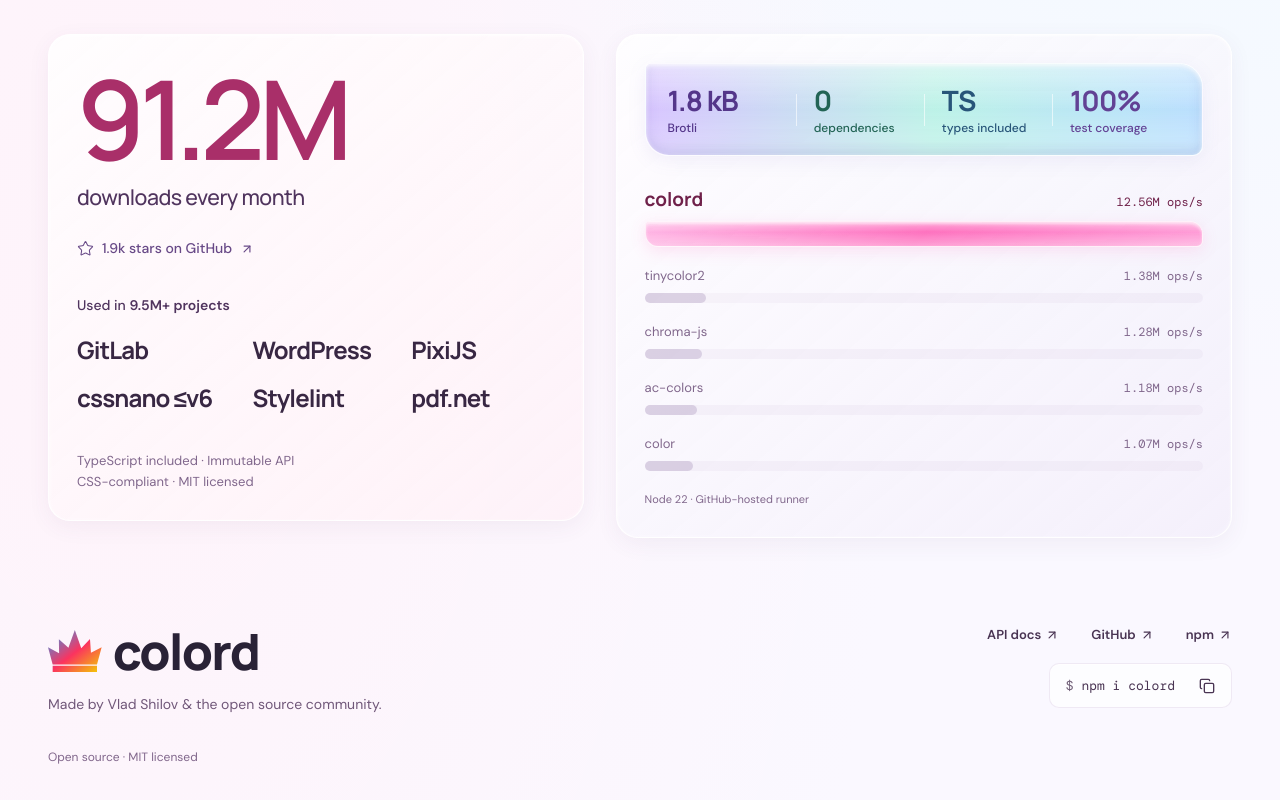
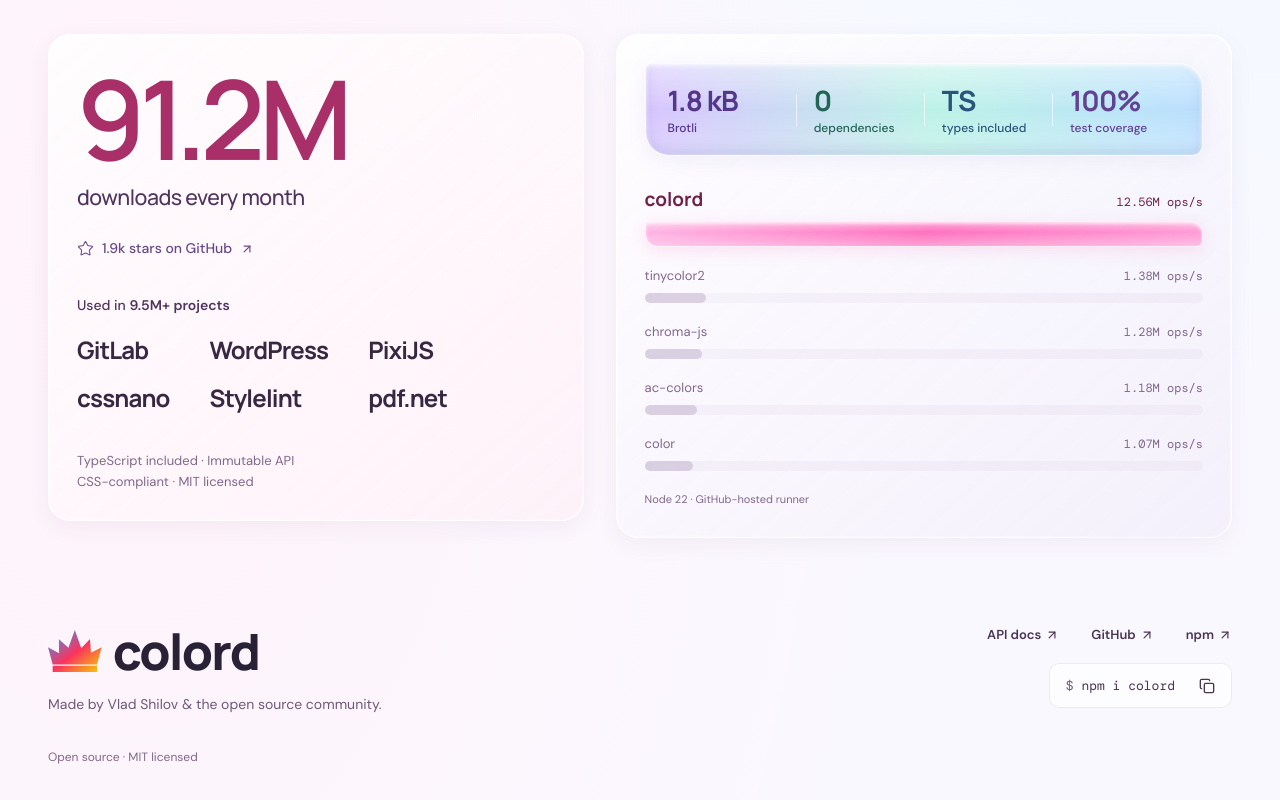
Before and after one commit to omgovich/colord-website, a Next.js app: page / in a window 1280 px wide. Shown: the part 1895-2695 px from the top of the page. Built offline with nearby package versions, Linux system fonts and the light colour scheme.

Commit message:
Simplify cssnano adopter label

```diff
--- a/components/proof-section.tsx
+++ b/components/proof-section.tsx
@@ -14,7 +14,7 @@ const adopters = [
   { name: "GitLab", url: "https://gitlab.com" },
   { name: "WordPress", url: "https://wordpress.org" },
   { name: "PixiJS", url: "https://pixijs.com" },
-  { name: "cssnano ≤v6", url: "https://cssnano.github.io/cssnano/" },
+  { name: "cssnano", url: "https://cssnano.github.io/cssnano/" },
   { name: "Stylelint", url: "https://stylelint.io" },
   { name: "pdf.net", url: "https://pdf.net" },
 ];
```
